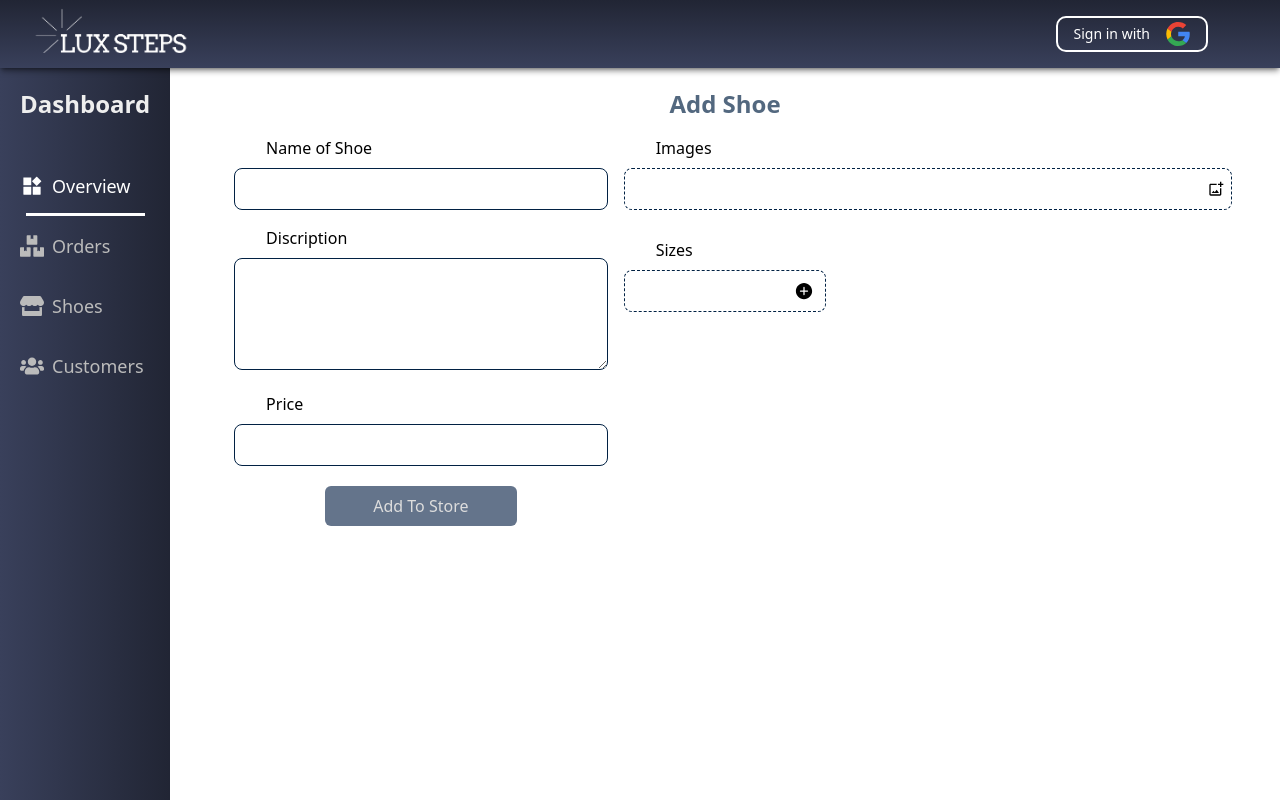
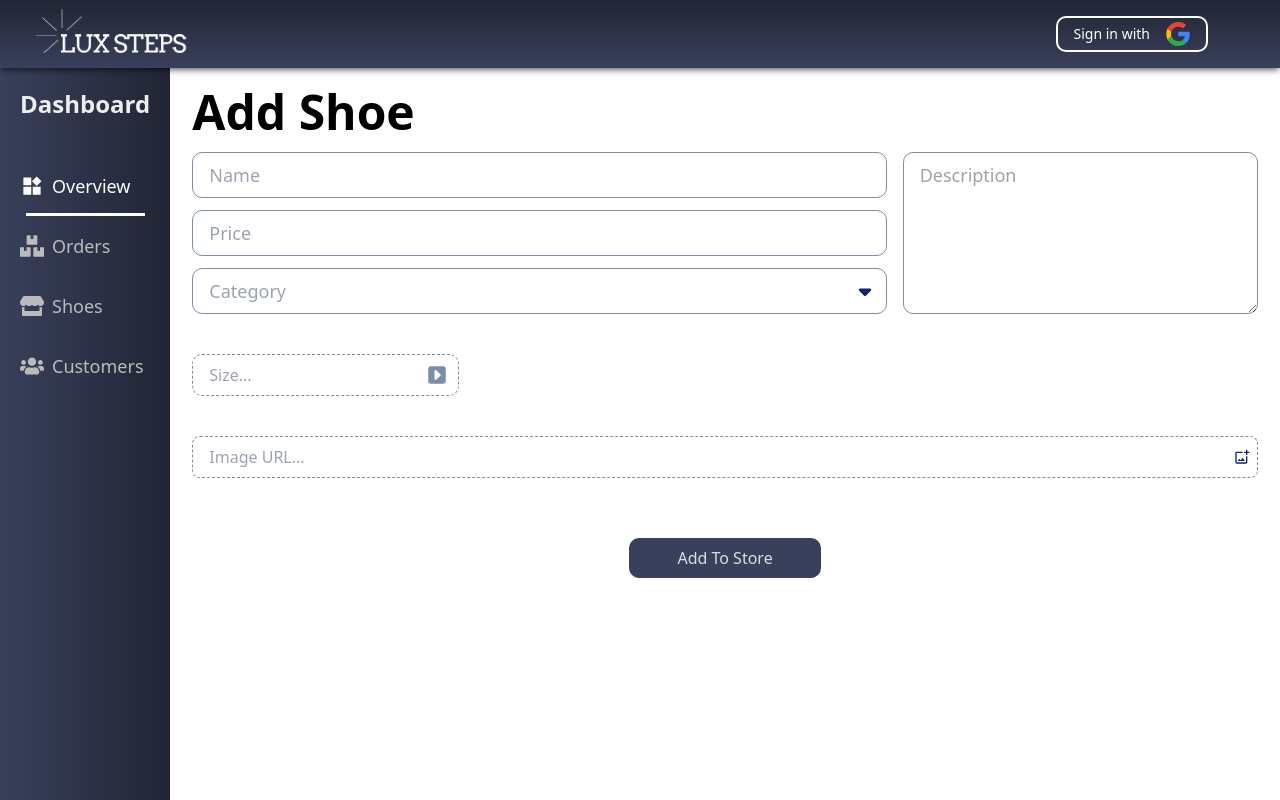
Before and after one commit to Abdou373/LuxSteps, a Next.js app: page /dashbord/shoes/adding in a window 1280 px wide. Shown: the top 800 px of the page. Built offline with nearby package versions, Linux system fonts and the light colour scheme.

Commit message:
improve adding shoe page

```diff
--- a/src/app/dashbord/shoes/adding/page.tsx
+++ b/src/app/dashbord/shoes/adding/page.tsx
@@ -3,46 +3,25 @@
 import { MdOutlineAddPhotoAlternate } from "react-icons/md";
 import { IoIosAddCircle } from "react-icons/io";
 import { FormEvent, useState } from "react";
+import { CATEGORIES } from "@/utils/contants";
+import { FaCaretDown, FaSquareCaretRight } from "react-icons/fa6";
+import Image from "next/image";
 // import axios from "axios";
 // import { DOMAIN } from "@/utils/constants";
 
 
-
-const imgs: string[] = []
-const sizes: number[] = []
 export default function AddShoes() {
   const [name, setName] = useState("")
   const [Price, setPrice] = useState("")
   const [description, setDesc] = useState("")
   const [image, setImage] = useState("")
   const [size, setSize] = useState("")
+  const [category, setCategory] = useState("")
+  const [sizes, setSizes] = useState<string[]>([])
+  const [images, setImages] = useState<string[]>([])
 
 
-    function addimage(e: FormEvent) {
-        e.preventDefault()
-        if (image !== "") {
-            const imagesContainer = document.querySelector("#images");
-            const child = document.createElement("img")
-            child.setAttribute("src", image)
-            child.setAttribute("alt", "")
-            child.append(image)
-            imagesContainer?.appendChild(child)
-            imgs.push(image)
-            setImage("")
-        }
-    }
 
-    function addsize(e: FormEvent) {
-        e.preventDefault()
-        if (size !== "") {
-            const sizesContainer = document.querySelector("#sizes")
-            const child = document.createElement("button")
-            child.append(size)
-            sizesContainer?.appendChild(child)
-            sizes.push(parseInt(size))
-            setSize("")
-        }
-    }
 
   function createShoe() {
 
@@ -51,7 +30,7 @@ export default function AddShoes() {
     console.log(Price)
     console.log(description)
     console.log(sizes)
-        console.log(imgs)
+    console.log(images)
   }
   //     try {
   //       const price = parseInt(Price)
@@ -83,50 +62,142 @@ export default function AddShoes() {
   //   }
 
   return (
-        <div className="py-5 px-12 max-sm:px-5 max-md:px-4">
-            <h1 className="text-center text-[--second-color] text-2xl font-bold">Add Shoe</h1>
-            <div className="flex max-sm:flex-col">
-                <div className="px-4 w-[40%] max-sm:w-full max-sm:p-0">
+    <div className="relative py-5 px-[2%] max-sm:px-5">
+      <h1 className="dashboard-section">Add Shoe</h1>
+      <div className="flex gap-4">
+        <div className="flex-grow flex flex-col gap-3">
           <div>
-                        <h3 className="ml-8 mt-4 mb-2">Name of Shoe</h3>
-                        <input onChange={(e) => setName(e.target.value)} value={name} className="px-4 py-2 [border:1px_solid_var(--main-color)] w-full text-base rounded-lg outline-none" type="text" />
+            <input
+              onChange={(e) => setName(e.target.value)}
+              value={name}
+              type="text"
+              className="dashboard_adding-input"
+              placeholder="Name"
+            />
           </div>
           <div>
-                        <h3 className="ml-8 mt-4 mb-2">Discription</h3>
-                        <textarea onChange={(e) => setDesc(e.target.value)} value={description} className="max-w-full max-h-28 h-28 px-3 py-2 [border:1px_solid_var(--main-color)] w-full text-lg rounded-lg outline-none" />
+            <input
+              onChange={(e) => setPrice(e.target.value)}
+              value={Price}
+              type="number"
+              className="dashboard_adding-input"
+              placeholder="Price"
+            />
           </div>
-                    <div>
-                        <h3 className="ml-8 mt-4 mb-2">Price</h3>
-                        <input onChange={(e) => setPrice(e.target.value)} value={Price} className="px-4 py-2 [border:1px_solid_var(--main-color)] w-full text-base rounded-lg outline-none" type="number" />
-                    </div>
-                    <div className='text-center mt-5'>
-                        <button onClick={() => createShoe()} className="cursor-crosshair rounded-md text-base px-12 py-2 text-[#ddd] bg-slate-500 hover:text-white hover:bg-slate-800 max-sm:hidden">Add To Store</button>
+          <div className="relative h-max">
+            <input
+              type="text"
+              value={category}
+              readOnly
+              className="dashboard_adding-category"
+              placeholder="Category"
+            />
+
+            <div className="absolute overflow-hidden top-full left-0 w-full -z-10">
+              <div className="-translate-y-full relative w-full h-max z-10 duration-200">
+                <div className="grid grid-cols-3 w-full gap-1 p-2 bg-[#eee] border border-solid border-secondary text-white rounded-b-10">
+                  {CATEGORIES.map((category, i) => (
+                    <button
+                      key={i}
+                      onClick={(e) => setCategory(e.currentTarget.innerHTML)}
+                      className="py-2 bg-bgPrimary-from rounded-10 hover:bg-bgPrimary-to duration-150 z-20">
+                      {category}
+                    </button>
+                  ))}
                 </div>
               </div>
-                <div className="flex-grow w-[60%] max-sm:w-full">
-                    <form onSubmit={addimage} className="">
-                        <h3 className="ml-8 mt-4 mb-2">Images</h3>
-                        <div className="relative">
-                            <input className="px-4 py-2 [border:1px_dashed_var(--main-color)] w-full text-base rounded-lg outline-none" onChange={(e) => setImage(e.target.value)} value={image} type="url" />
-                            <a href="https://console.cloudinary.com/console/c-5cd89122dedfeefeb2fded1b79c365/media_library/search?q=&view_mode=mosaic" target="_blank" className="absolute right-2 top-1/2 -translate-y-1/2"><MdOutlineAddPhotoAlternate /></a>
             </div>
+
+            <span className="absolute right-3 top-1/2 -translate-y-1/2 cursor-pointer rotate duration-200">
+              <FaCaretDown className="size-5 text-primary" />
+            </span>
+          </div>
+        </div>
+        <div className="w-1/3">
+          <textarea
+            onChange={(e) => setDesc(e.target.value)}
+            value={description}
+            className="dashboard_adding-input !h-full"
+            placeholder="Description"
+          />
+        </div>
+      </div>
+      <div className='flex items-center my-10'>
+        <form
+          onSubmit={(e) => {
+            e.preventDefault();
+            setSizes([...sizes, size]);
+            setSize("")
+          }}
+          className="relative w-1/4">
+          <input
+            onChange={(e) => setSize(e.target.value)}
+            value={size}
+            type="tel"
+            maxLength={2}
+            minLength={2}
+            className="px-4 py-2 border border-secondary border-dashed w-full rounded-10 outline-none"
+            placeholder="Size..."
+          />
+          <button className="absolute right-3 top-1/2 -translate-y-1/2 text-xl cursor-pointer text-secondary"><FaSquareCaretRight /></button>
         </form>
-                    <ol id="images" className="grid grid-cols-3 gap-2 mt-3"></ol>
+        {sizes.length !== 0 && <h3 className="text-2xl font-bold mx-10 text-primary">Sizes</h3>}
+        <div className="py-2 flex flex-wrap gap-2 px-5">
+          {sizes.map((size, i) => (
+            <button
+              key={i}
+              className="bg-bgPrimary-from cursor-pointer text-[#eee] px-2 py-1 rounded-lg"
+              onClick={() => setSizes(sizes.filter((s) => s !== size))}>
+              {size}
+            </button>
+          ))}
+        </div>
+      </div>
 
-                    <div className='flex items-start'>
-                        <form onSubmit={addsize} className="w-1/3 inline-block">
-                            <h3 className="ml-8 mt-4 mb-2">Sizes</h3>
-                            <div className="relative">
-                                <input onChange={(e) => setSize(e.target.value)} value={size} className="px-4 py-2 [border:1px_dashed_var(--main-color)] w-full text-base rounded-lg outline-none" type="number" maxLength={2} />
-                                <button className="absolute right-3 top-1/2 -translate-y-1/2 text-xl cursor-pointer bg-transparent"><IoIosAddCircle /></button>
-                            </div>
+      <div className="w-full">
+        <form
+          onSubmit={(e) => {
+            e.preventDefault();
+            setImages([...images, image]);
+            setImage("")
+          }}
+          className="relative">
+          <input
+            onChange={(e) => setImage(e.target.value)}
+            value={image}
+            type="url"
+            className="px-4 py-2 border border-secondary border-dashed w-full text-base rounded-lg outline-none"
+            placeholder="Image URL..."
+            required
+          />
+          <a
+            href="https://console.cloudinary.com/console/c-5cd89122dedfeefeb2fded1b79c365/media_library/search?q=&view_mode=mosaic"
+            target="_blank"
+            className="absolute right-2 top-1/2 -translate-y-1/2">
+            <MdOutlineAddPhotoAlternate className="text-primary" />
+          </a>
         </form>
-                        <div id="sizes" className=" py-2 flex flex-wrap gap-2 px-5 mt-12"></div>
+        {images.length !== 0 && <h3 className="text-2xl font-bold mx-10 mt-3 text-primary">Images</h3>}
+        <div className="flex flex-wrap justify-center gap-2 mt-3">
+          {images.map((img, i) => (
+            <Image
+              key={i}
+              onClick={() => setImages(images.filter((image) => image !== img))}
+              width={150}
+              height={100}
+              src={img}
+              alt=""
+              className="rounded-lg cursor-pointer"
+            />
+          ))}
         </div>
       </div>
       <div className='flex justify-center mt-12'>
-                    <button onClick={createShoe} className="cursor-crosshair rounded-md font-medium py-2 px-12 text-[#ddd] bg-slate-500 hover:text-white hover:bg-slate-800 duration-100 sm:hidden">Add To Store</button>
-                </div>
+        <button
+          onClick={() => createShoe()}
+          className="cursor-pointer rounded-10 font-medium py-2 px-12 text-[#ddd] bg-bgPrimary-from hover:text-white hover:bg-bgPrimary-to duration-100">
+          Add To Store
+        </button>
       </div>
     </div>
   )
--- a/src/app/globals.css
+++ b/src/app/globals.css
@@ -58,8 +58,23 @@ body ~ *::-webkit-scrollbar-thumb {
   .status_btn{
     @apply w-full flex justify-center items-center hover:bg-bgPrimary-from/60 gap-5 py-2 cursor-pointer font-normal text-lg duration-200 rounded-10;
   }
+  .dashboard_adding-input{
+    @apply w-full px-4 py-2 border border-solid border-secondary text-lg bg-[#fff] rounded-10 outline-none;
+  }
+  .dashboard_adding-category{
+    @apply w-full px-4 py-2 border border-solid border-secondary text-lg bg-[#fff] rounded-10 outline-none focus:rounded-b-[0] cursor-pointer duration-200;
+  }
 }
 
+.dashboard_adding-category:focus +div{
+    z-index: 10;
+}
+.dashboard_adding-category:focus +div > div{
+    transform: translateY(0);
+}
+.dashboard_adding-category:focus ~span{
+    transform: rotate(180deg) translateY(50%);
+}
 .states-btn:hover > div{
     display: block;
 }
--- a/src/utils/contants.ts
+++ b/src/utils/contants.ts
@@ -57,3 +57,18 @@ export const STATES = [
     "Wisconsin",
     "Wyoming"
 ]
+
+export const CATEGORIES = [
+    "Sneaker",
+    "Casual Sneaker",
+    "Skateboard",
+    "Outdoor Boots",
+    "Work & Safety Shoes",
+    "Heeled Sandals",
+    "Pvc Sandals",
+    "Snow Boots",
+    "Ankle Boots",
+    "Canvas",
+    "Flat Sandals",
+    "High Boots",
+]
```
Lines whose indentation alone changed are shown as unchanged.
